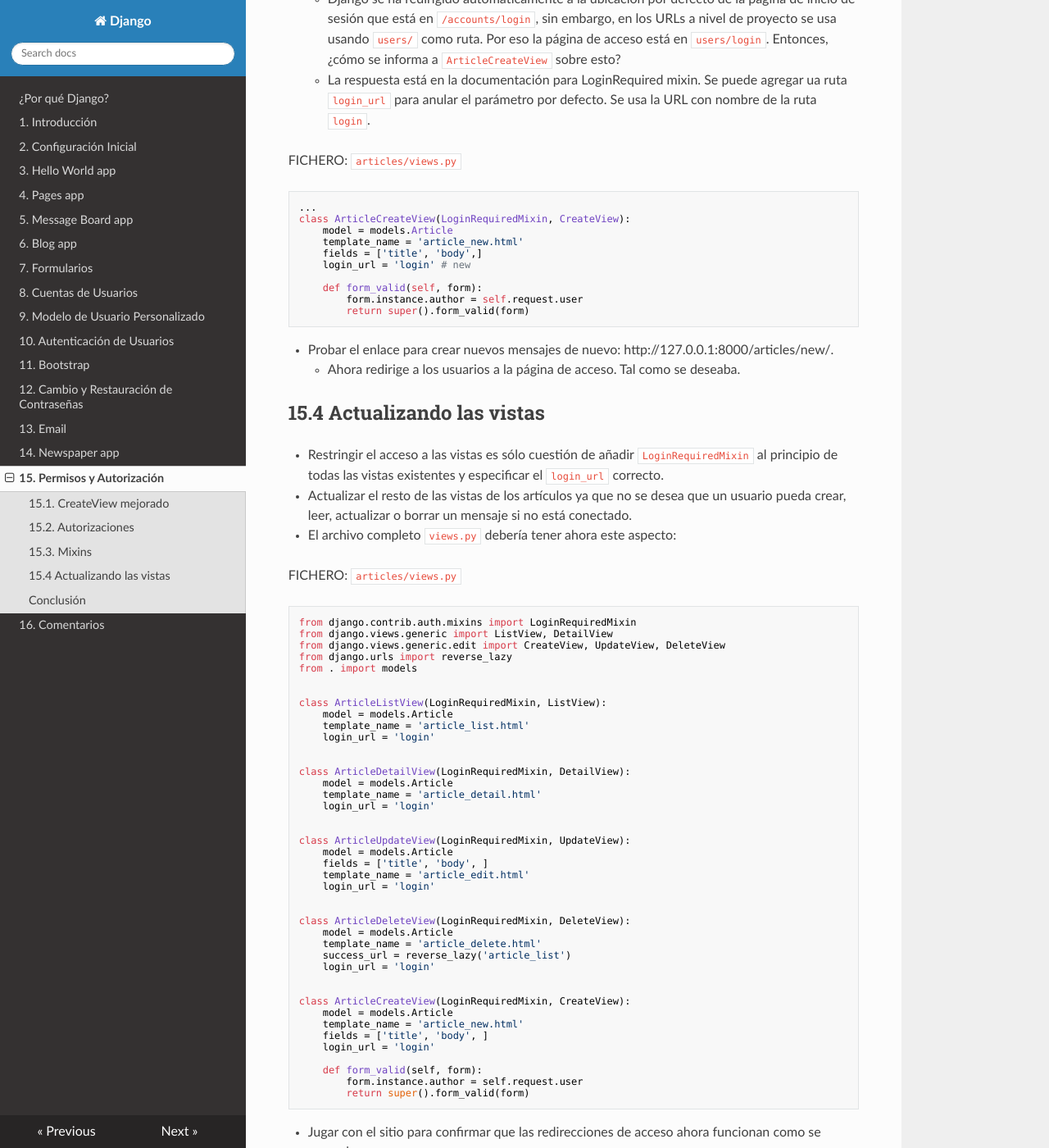
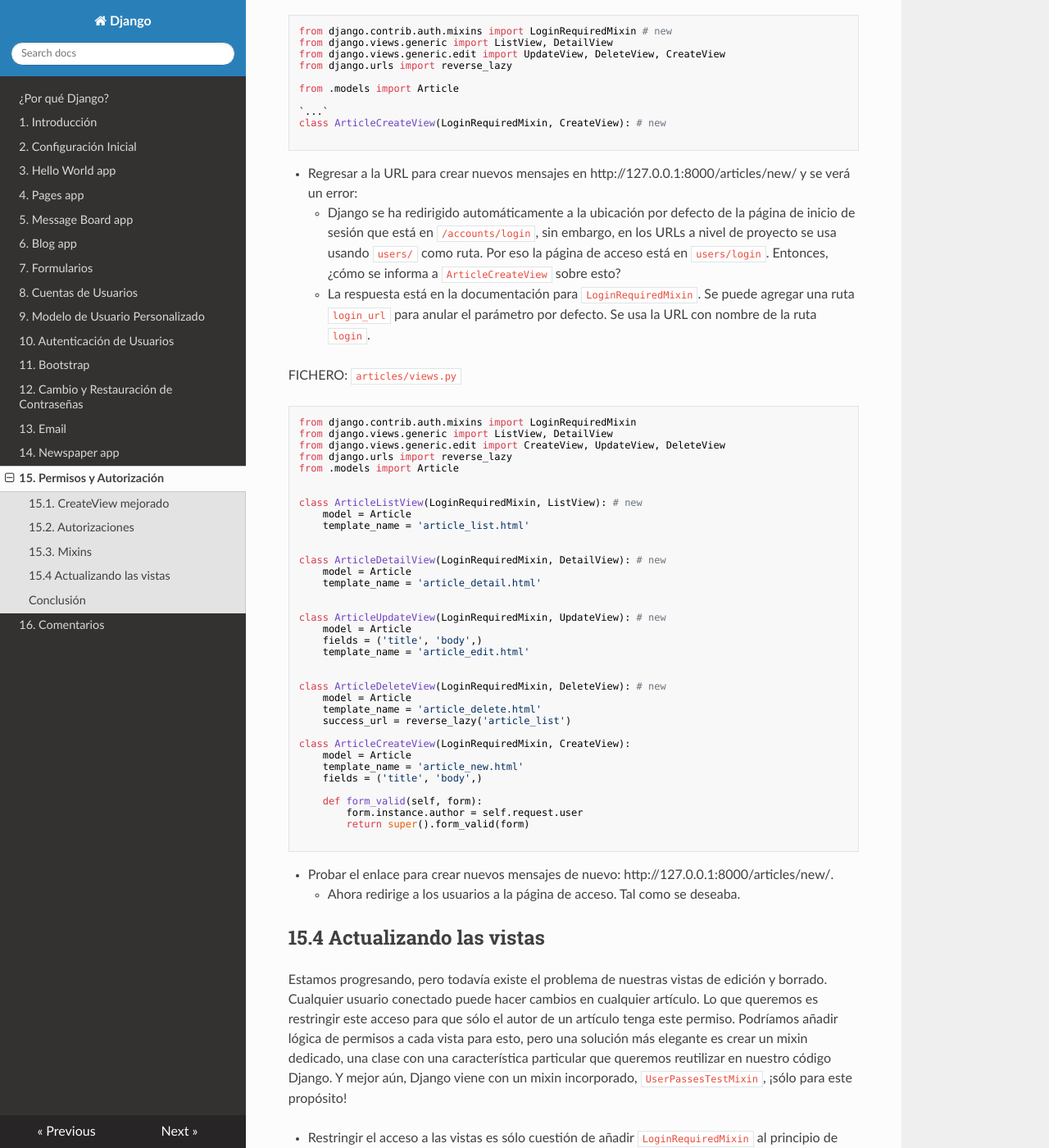
Before and after one commit to mentecatoDev/django, an MkDocs documentation site: the page built from docs/15_permisos_y_autorizacion.md, in a window 1280 px wide and 1400 px high, scrolled down 1700 px. Shown: the whole window at 82% size. Built offline with MkDocs 1.6.1, drawn with Linux system fonts in a browser that asks for light colours; nearby versions of some CDN libraries; some of the changed text lies outside the part shown.

Commit message:
Arregla 12, 13, 14, 15, 16

````diff
--- a/docs/15_permisos_y_autorizacion.md
+++ b/docs/15_permisos_y_autorizacion.md
@@ -8,27 +8,32 @@
 - Se va a eliminar el autor de los campos y en su lugar se establecerá automáticamente a través del método `form_valid`.
 
 FICHERO: `articles/views.py`
-```
-...
+```python
+`...`
 class ArticleCreateView(CreateView):
     model = models.Article
     template_name = 'article_new.html'
-    fields = ['title', 'body']
+    fields = ('title', 'body')
 
     def form_valid(self, form):
         form.instance.author = self.request.user
         return super().form_valid(form)
-...
+`...`
 ```
-> Las vistas genéricas basadas en clases son increíbles para empezar nuevos proyectos, pero cuando se quieren personalizar, es necesario arremangarse y empezar a entender lo que pasa bajo el capó. Lo más probable es que lo que estás intentando hacer ya haya sido resuelto en algún lugar, ya sea dentro de Django mismo o en un foro como Stack Overflow. No tengas miedo de pedir ayuda!
+> Las vistas genéricas basadas en clases son increíbles para empezar nuevos proyectos, pero cuando se quieren personalizar, es necesario remangarse y empezar a entender lo que pasa bajo el capó. Lo más probable es que lo que estás intentando hacer ya haya sido resuelto en algún lugar, ya sea dentro de Django mismo o en un foro como Stack Overflow. No tengas miedo de pedir ayuda!
 
-- Ahora el autor ya no es un campo a rellenar si se crea un nuevo artículo y sino que se establece automáticamente según el usuario actual conectado.
+- Ahora el autor ya no es un campo a rellenar si se crea un nuevo artículo sino que se establece automáticamente según el usuario actual conectado.
 
 ## 15.2. Autorizaciones
 
 - Hay múltiples problemas en torno a la falta de autorizaciones en nuestro proyecto actual.
     - Nos gustaría restringir el acceso sólo a los usuarios para tener la opción de cobrar un día a los lectores de nuestro periódico.
+
     - Cualquier usuario desconectado al azar que conozca la URL correcta puede acceder a cualquier parte del sitio.
+
+      - ¿Qué pasaría si un usuario que ha cerrado la sesión intentara crear un nuevo artículo? Para probarlo haga clic en su nombre de usuario en la esquina superior derecha de la barra de navegación y seleccione "Cerrar sesión" en las opciones desplegables. El enlace "+ Nuevo" desaparece de la barra de navegación, pero ¿qué ocurre si vas directamente a: http://127.0.0.1:8000/articles/new/?: La página sigue ahí.
+      - Intenta crear un nuevo artículo y pulsar el botón "Grabar".
+      - ERROR: El modelo espera un campo `author` que está enlazado al usuario logeado, pero, como no hay ninguno, no hay autor tampoco y por tanto el envío falla. ¿Qué hacer?
 
 ## 15.3. Mixins
 - Hay que establecer algunas autorizaciones para que sólo los usuarios registrados puedan acceder al sitio. Para ello se puede utilizar un **mixin**, que es un *tipo especial de herencia múltiple que Django utiliza para evitar la duplicación de código y permitir la personalización*.
@@ -36,84 +41,107 @@
     - Para restringir el acceso a la vista a sólo los usuarios conectados, Django tiene un mixin `LoginRequired` que se puede utilizar.
 
 FICHERO: `articles/views.py`
-```
+```python
 from django.contrib.auth.mixins import LoginRequiredMixin # new
+from django.views.generic import ListView, DetailView
+from django.views.generic.edit import UpdateView, DeleteView, CreateView
+from django.urls import reverse_lazy
 
-...
+from .models import Article
 
+`...`
 class ArticleCreateView(LoginRequiredMixin, CreateView): # new
-    ...
+
 ```
 - Regresar a la URL para crear nuevos mensajes en http://127.0.0.1:8000/articles/new/ y se verá un error:
     - Django se ha redirigido automáticamente a la ubicación por defecto de la página de inicio de sesión que está en `/accounts/login`, sin embargo, en los URLs a nivel de proyecto se usa usando `users/` como ruta. Por eso la página de acceso está en `users/login`. Entonces, ¿cómo se informa a `ArticleCreateView` sobre esto?
-    - La respuesta está en la documentación para LoginRequired mixin. Se puede agregar ua ruta `login_url` para anular el parámetro por defecto. Se usa la URL con nombre de la ruta `login`.
+    - La respuesta está en la documentación para `LoginRequiredMixin`. Se puede agregar una ruta `login_url` para anular el parámetro por defecto. Se usa la URL con nombre de la ruta `login`.
 
 FICHERO: `articles/views.py`
-```
-...
+```python
+from django.contrib.auth.mixins import LoginRequiredMixin
+from django.views.generic import ListView, DetailView
+from django.views.generic.edit import CreateView, UpdateView, DeleteView
+from django.urls import reverse_lazy
+from .models import Article
+
+
+class ArticleListView(LoginRequiredMixin, ListView): # new
+	model = Article
+	template_name = 'article_list.html'
+
+
+class ArticleDetailView(LoginRequiredMixin, DetailView): # new
+	model = Article
+	template_name = 'article_detail.html'
+
+
+class ArticleUpdateView(LoginRequiredMixin, UpdateView): # new
+    model = Article
+    fields = ('title', 'body',)
+	template_name = 'article_edit.html'
+
+
+class ArticleDeleteView(LoginRequiredMixin, DeleteView): # new
+	model = Article
+	template_name = 'article_delete.html'
+	success_url = reverse_lazy('article_list')
+
 class ArticleCreateView(LoginRequiredMixin, CreateView):
-    model = models.Article
-    template_name = 'article_new.html'
-    fields = ['title', 'body',]
-    login_url = 'login' # new
+	model = Article
+	template_name = 'article_new.html'
+	fields = ('title', 'body',)
 
     def form_valid(self, form):
-        form.instance.author = self.request.user
-        return super().form_valid(form)
+		form.instance.author = self.request.user
+		return super().form_valid(form)
+
 ```
 
 - Probar el enlace para crear nuevos mensajes de nuevo: http://127.0.0.1:8000/articles/new/.
     - Ahora redirige a los usuarios a la página de acceso. Tal como se deseaba.
 
 ## 15.4 Actualizando las vistas
+Estamos progresando, pero todavía existe el problema de nuestras vistas de edición y borrado. Cualquier usuario conectado puede hacer cambios en cualquier artículo. Lo que queremos es restringir este acceso para que sólo el autor de un artículo tenga este permiso.
+Podríamos añadir lógica de permisos a cada vista para esto, pero una solución más elegante es crear un mixin dedicado, una clase con una característica particular que queremos reutilizar en nuestro código Django. Y mejor aún, Django viene con un mixin incorporado, `UserPassesTestMixin`, ¡sólo para este propósito!
+
 - Restringir el acceso a las vistas es sólo cuestión de añadir `LoginRequiredMixin` al principio de todas las vistas existentes y especificar el `login_url` correcto.
 - Actualizar el resto de las vistas de los artículos ya que no se desea que un usuario pueda crear, leer, actualizar o borrar un mensaje si no está conectado.
 - El archivo completo `views.py` debería tener ahora este aspecto:
 
 FICHERO: `articles/views.py`
-```
-from django.contrib.auth.mixins import LoginRequiredMixin
+```python
+from django.contrib.auth.mixins import (
+	LoginRequiredMixin,
+	UserPassesTestMixin # new
+)
 from django.views.generic import ListView, DetailView
-from django.views.generic.edit import CreateView, UpdateView, DeleteView
+from django.views.generic.edit import UpdateView, DeleteView, CreateView
 from django.urls import reverse_lazy
-from . import models
+from .models import Article
 
+`...`
 
-class ArticleListView(LoginRequiredMixin, ListView):
-    model = models.Article
-    template_name = 'article_list.html'
-    login_url = 'login'
+class ArticleUpdateView(
+	LoginRequiredMixin, UserPassesTestMixin, UpdateView): # new
+	model = Article
+	fields = ('title', 'body',)
+	template_name = 'article_edit.html'
 
+	def test_func(self): # new
+		obj = self.get_object()
+	return obj.author == self.request.user
 
-class ArticleDetailView(LoginRequiredMixin, DetailView):
-    model = models.Article
-    template_name = 'article_detail.html'
-    login_url = 'login'
+class ArticleDeleteView(
+	LoginRequiredMixin, UserPassesTestMixin, DeleteView): # new
+	model = Article
+	template_name = 'article_delete.html'
+	success_url = reverse_lazy('article_list')
 
+	def test_func(self): # new
+		obj = self.get_object()
+		return obj.author == self.request.user
 
-class ArticleUpdateView(LoginRequiredMixin, UpdateView):
-    model = models.Article
-    fields = ['title', 'body', ]
-    template_name = 'article_edit.html'
-    login_url = 'login'
-
-
-class ArticleDeleteView(LoginRequiredMixin, DeleteView):
-    model = models.Article
-    template_name = 'article_delete.html'
-    success_url = reverse_lazy('article_list')
-    login_url = 'login'
-
-
-class ArticleCreateView(LoginRequiredMixin, CreateView):
-    model = models.Article
-    template_name = 'article_new.html'
-    fields = ['title', 'body', ]
-    login_url = 'login'
-
-    def form_valid(self, form):
-        form.instance.author = self.request.user
-        return super().form_valid(form)
 ```
 
 - Jugar con el sitio para confirmar que las redirecciones de acceso ahora funcionan como se esperaba.
````
Also changed, not shown: docs/12_cambio_y_restauracion_de_contrasenas.md (+8 -8 lines), docs/13_email.md (+3 -2 lines), docs/14_newspaper_app.md (+109 -87 lines), docs/16_comentarios.md (+42 -33 lines).
